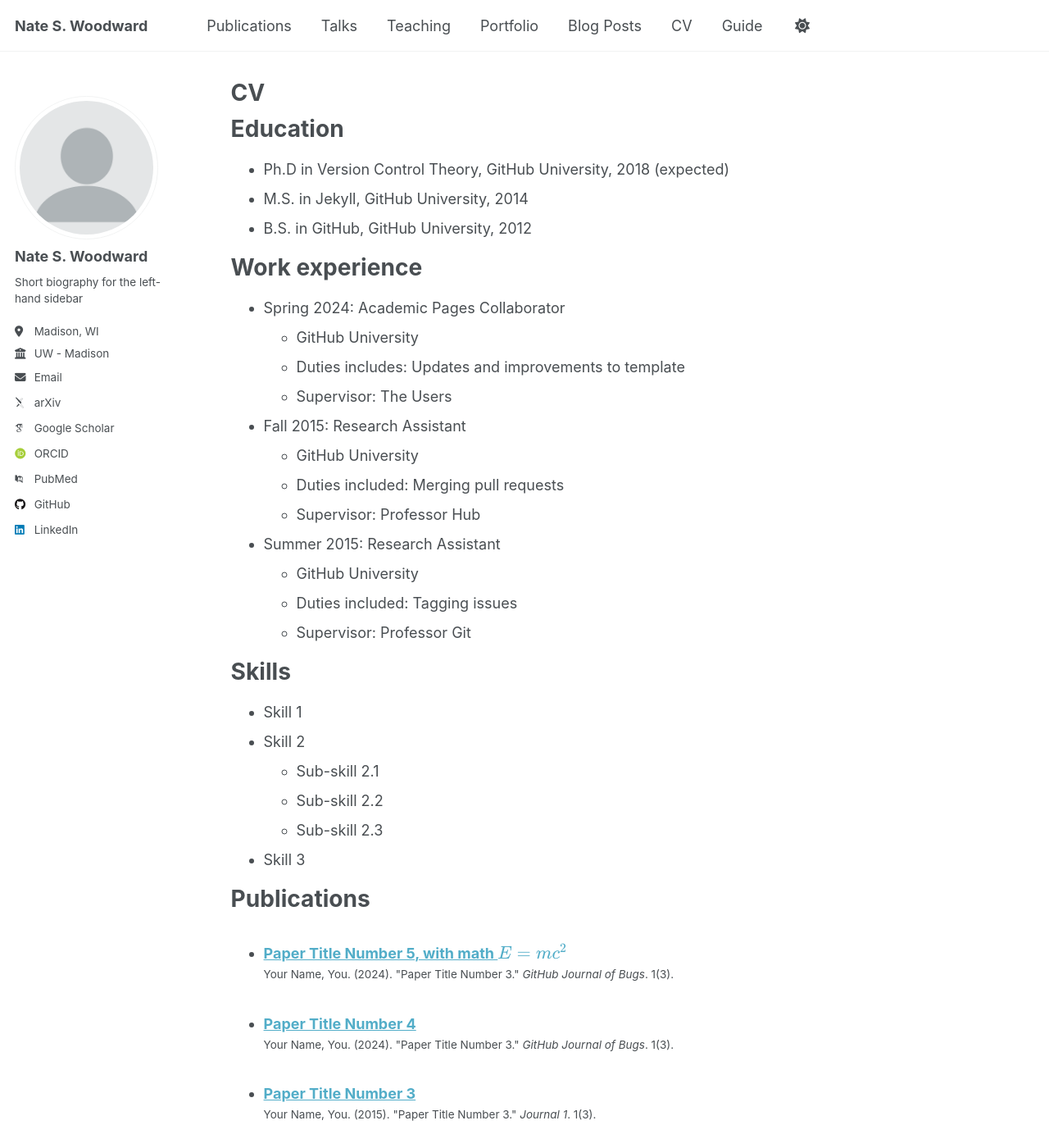
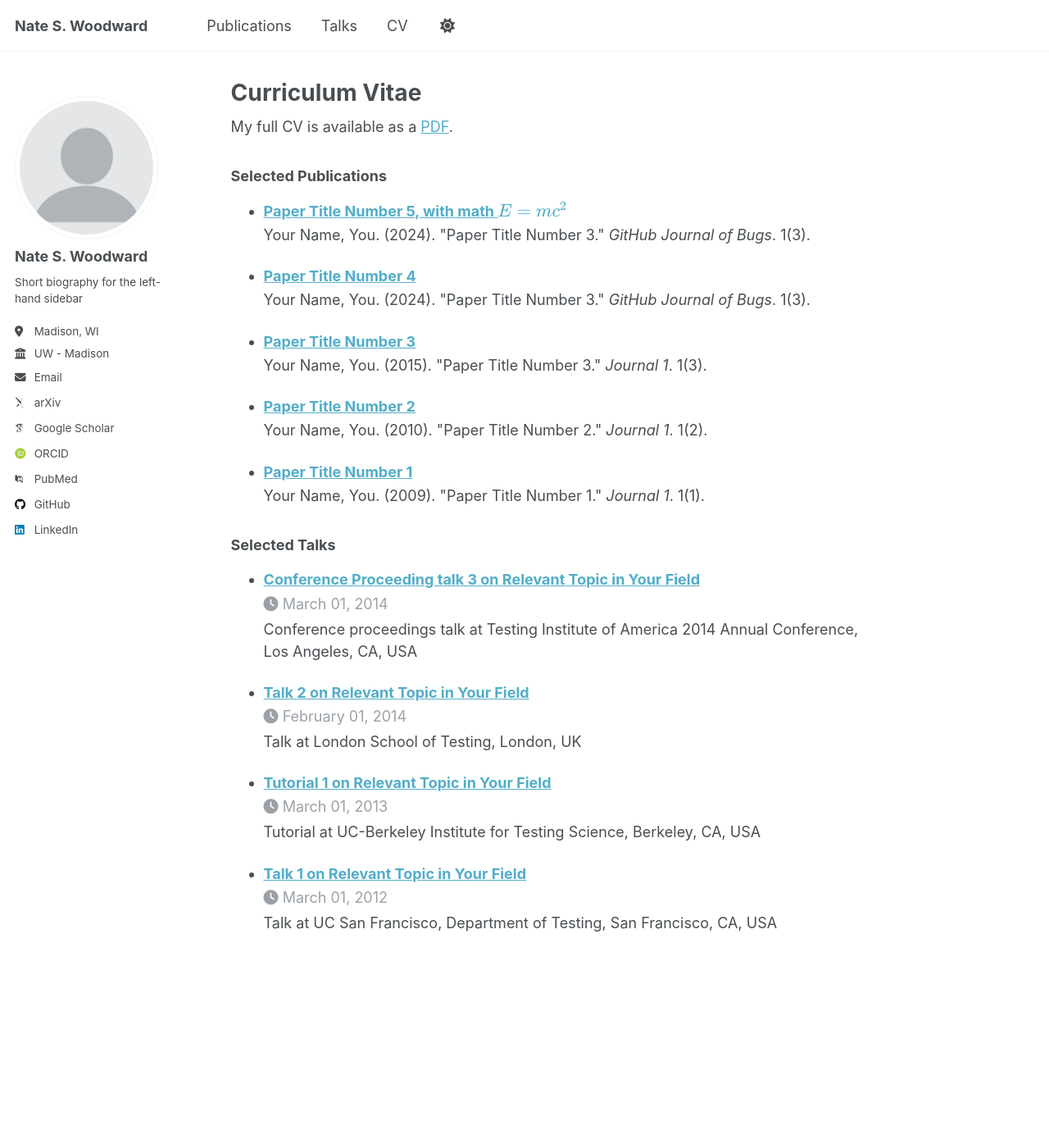
Before and after one commit to nswood/nswood.github.io, a Jekyll site: the page built from _pages/cv.md, in a window 1280 px wide and 1400 px high. Shown: the whole window at 82% size. Built offline with Jekyll 4.4.1, drawn with Linux system fonts in a browser that asks for light colours; some web fonts are replaced; a script that is not in the unit is left out; some of the changed text lies outside the part shown.

Commit message:
Simplify site layout

```diff
--- a/_pages/cv.md
+++ b/_pages/cv.md
@@ -1,64 +1,22 @@
 ---
-layout: archive
-title: "CV"
+layout: single
+title: "Curriculum Vitae"
 permalink: /cv/
 author_profile: true
-redirect_from:
-  - /resume
 ---
 
-{% include base_path %}
+My full CV is available as a [PDF]({{ '/files/cv.pdf' | relative_url }}).
 
-Education
-======
-* Ph.D in Version Control Theory, GitHub University, 2018 (expected)
-* M.S. in Jekyll, GitHub University, 2014
-* B.S. in GitHub, GitHub University, 2012
+### Selected Publications
+<ul>
+{% for post in site.publications reversed %}
+  {% include archive-single-cv.html %}
+{% endfor %}
+</ul>
 
-Work experience
-======
-* Spring 2024: Academic Pages Collaborator
-  * GitHub University
-  * Duties includes: Updates and improvements to template
-  * Supervisor: The Users
-
-* Fall 2015: Research Assistant
-  * GitHub University
-  * Duties included: Merging pull requests
-  * Supervisor: Professor Hub
-
-* Summer 2015: Research Assistant
-  * GitHub University
-  * Duties included: Tagging issues
-  * Supervisor: Professor Git
-
-Skills
-======
-* Skill 1
-* Skill 2
-  * Sub-skill 2.1
-  * Sub-skill 2.2
-  * Sub-skill 2.3
-* Skill 3
-
-Publications
-======
-  <ul>{% for post in site.publications reversed %}
-    {% include archive-single-cv.html %}
-  {% endfor %}</ul>
-
-Talks
-======
-  <ul>{% for post in site.talks reversed %}
-    {% include archive-single-talk-cv.html  %}
-  {% endfor %}</ul>
-
-Teaching
-======
-  <ul>{% for post in site.teaching reversed %}
-    {% include archive-single-cv.html %}
-  {% endfor %}</ul>
-
-Service and leadership
-======
-* Currently signed in to 43 different slack teams
+### Selected Talks
+<ul>
+{% for post in site.talks reversed %}
+  {% include archive-single-talk-cv.html %}
+{% endfor %}
+</ul>
```
Also changed, not shown: _data/navigation.yml (+0 -26 lines), _pages/about.md (+9 -3 lines), 1 other file.
